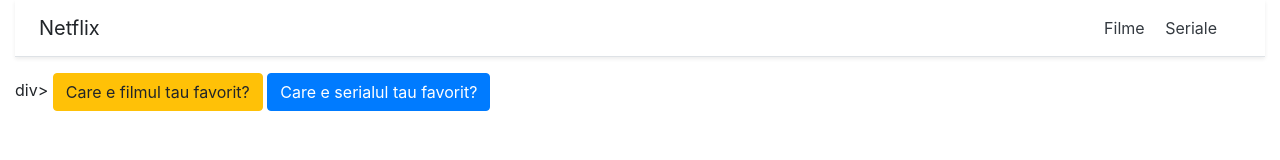
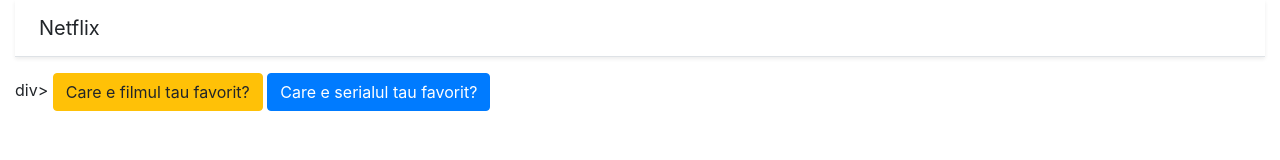
Before and after one commit to Natalia-Crs/Natalia-Cars.github.io, a plain HTML site: page Tema10/index.html in a window 1280 px wide. Drawn offline with nearby package versions, Linux system fonts and the light colour scheme.

Commit message:
Update index.html

```diff
--- a/Tema10/index.html
+++ b/Tema10/index.html
@@ -15,8 +15,8 @@
 <div class="d-flex flex-column flex-md-row align-items-center p-3 px-md-4 mb-3 bg-white border-bottom shadow-sm">
   <h5 class="my-0 mr-md-auto font-weight-normal">Netflix</h5>
   <nav class="my-2 my-md-0 mr-md-3">
-    <a class="p-2 text-dark" href="filme.html">Filme</a>
-    <a class="p-2 text-dark" href="seriale.html">Seriale</a>
+    <a class="p-2 text-white" href="filme.html">Filme</a>
+    <a class="p-2 text-white" href="seriale.html">Seriale</a>
   </nav>
 </div>
 div> <button type="button" button onclick="ask_for_movie()" class="btn btn-warning">Care e filmul tau favorit? </button>
```
